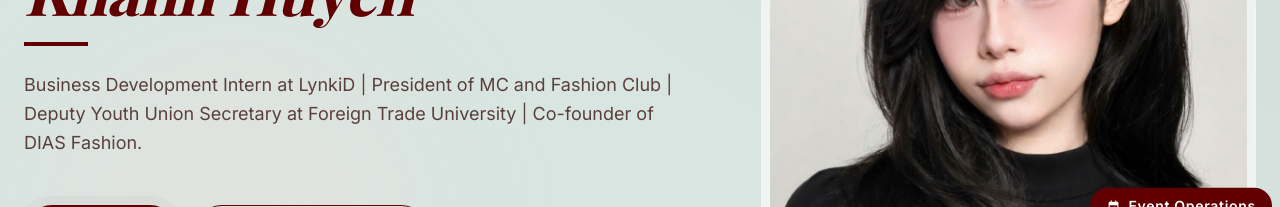
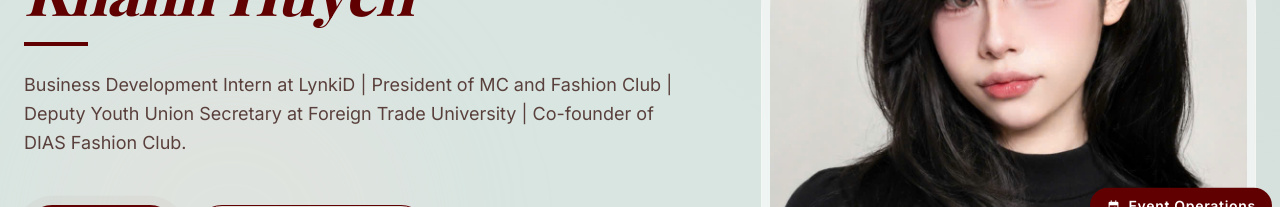
Before and after one commit to Trungs0002/portfolio-huyen, a React (Create React App) app: page / in a window 1280 px wide. Shown: the part 364-571 px from the top of the page. Built offline with nearby package versions, Linux system fonts and the light colour scheme.

Commit message:
feat: implement Hero and Projects components with interactive design elements

```diff
--- a/src/components/Hero.js
+++ b/src/components/Hero.js
@@ -66,7 +66,7 @@ const Hero = () => {
             </h1>
             <div className="w-16 h-1 bg-primary mb-6"></div>
             <p className="font-body-lg text-body-lg text-on-surface-variant max-w-2xl leading-relaxed">
-              Business Development Intern at LynkiD | President of MC and Fashion Club | Deputy Youth Union Secretary at Foreign Trade University | Co-founder of DIAS Fashion.
+              Business Development Intern at LynkiD | President of MC and Fashion Club | Deputy Youth Union Secretary at Foreign Trade University | Co-founder of DIAS Fashion Club.
             </p>
           </div>
           <div className="flex flex-wrap gap-4 pt-4">
--- a/src/components/Projects.js
+++ b/src/components/Projects.js
@@ -90,7 +90,7 @@ const Projects = () => {
             <div className="reveal-on-scroll">
               <div className="border-l-4 border-primary pl-4 mb-6">
                 <h4 className="font-headline-md text-xl md:text-2xl text-on-surface">FTU Fashion Show 2024: "Phan Tam"</h4>
-                <p className="text-on-surface-variant text-sm font-label-md">Organizing Committee & Front-of-House Lead</p>
+                <p className="text-on-surface-variant text-sm font-label-md">Organizing Committee & OutSite Leader</p>
               </div>
               <div className="grid grid-cols-1 md:grid-cols-12 gap-6">
                 <div className="md:col-span-4 aspect-[3/4] overflow-hidden rounded-lg hover-card">
@@ -114,7 +114,7 @@ const Projects = () => {
             <div className="reveal-on-scroll" style={{ transitionDelay: "0.1s" }}>
               <div className="border-l-4 border-primary pl-4 mb-6">
                 <h4 className="font-headline-md text-xl md:text-2xl text-on-surface">MC FIRE 2025: Van Hoa Thoi So</h4>
-                <p className="text-on-surface-variant text-sm font-label-md">Head Organizer — Presenter Search Competition</p>
+                <p className="text-on-surface-variant text-sm font-label-md">Head Organizer</p>
               </div>
               <div className="grid grid-cols-1 md:grid-cols-12 gap-6">
                 <div className="md:col-span-8 aspect-[16/9] md:aspect-auto overflow-hidden rounded-lg hover-card order-2 md:order-1">
@@ -138,7 +138,7 @@ const Projects = () => {
             <div className="reveal-on-scroll" style={{ transitionDelay: "0.2s" }}>
               <div className="border-l-4 border-primary pl-4 mb-6">
                 <h4 className="font-headline-md text-xl md:text-2xl text-on-surface">Russian Gala 2022: Fantajor</h4>
-                <p className="text-on-surface-variant text-sm font-label-md">Head of Content — Theme, Flow & Stage Performance Coordination</p>
+                <p className="text-on-surface-variant text-sm font-label-md">Head of Content</p>
               </div>
               <div className="grid grid-cols-1 md:grid-cols-12 gap-6">
                 <div className="md:col-span-4 aspect-[3/4] overflow-hidden rounded-lg hover-card">
```
